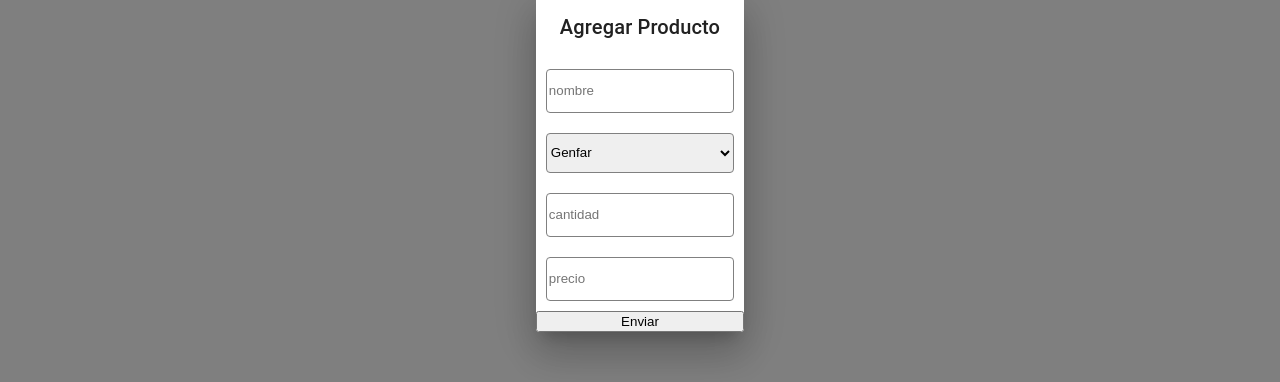
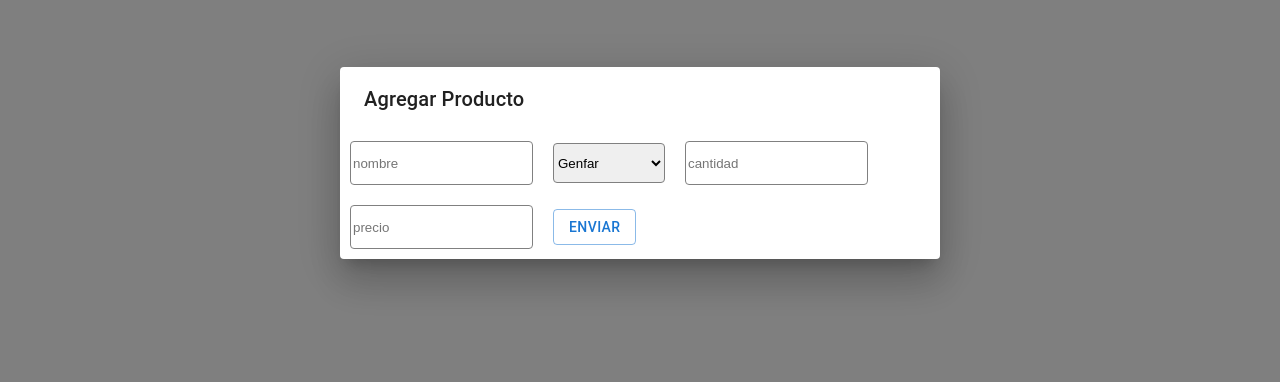
Before and after one commit to denis-nahuamel/mi-salud, a React (Create React App) app: page / in a window 1280 px wide. Both pictures are taken after a click on the button "ADD PRODUCT". Shown: the part 237-619 px from the top of the page. Built offline with nearby package versions, Linux system fonts and the light colour scheme; no server answers.

Commit message:
add input component

```diff
--- /dev/null
+++ b/src/components/input-component.js
@@ -0,0 +1,9 @@
+/** @jsxImportSource @emotion/react */
+import { css } from "@emotion/react";
+import { input } from "../styles/product-style";
+const InputComponent = ({id,placeholder, type}) => {
+    return(
+        <input css={input} id={id} name={id} placeholder={placeholder} type={type?type:"text"} />
+    )
+}
+export default InputComponent
--- a/src/pages/add-product-dialog.js
+++ b/src/pages/add-product-dialog.js
@@ -6,10 +6,12 @@ import DialogTitle from '@mui/material/DialogTitle';
 import Dialog from '@mui/material/Dialog';
 import Select from '@mui/material/Select';
 
+import Button from '@mui/material/Button';
 import FormControl from '@mui/material/FormControl';
 import InputLabel from '@mui/material/InputLabel';
 import MenuItem from '@mui/material/MenuItem';
-import { containerDialog, input } from "../styles/product-style";
+import { button, containerDialog, input } from "../styles/product-style";
+import InputComponent from "../components/input-component";
 const AddProductDialog = (props) => {
     const { onClose, selectedValue, open } = props;
 
@@ -21,7 +23,6 @@ const AddProductDialog = (props) => {
         onClose(value);
     };
     const handleProduct = (event) => {
-        event.preventDefault();
         console.log(event)
     }
 
@@ -29,8 +30,8 @@ const AddProductDialog = (props) => {
         <div css={containerDialog}>
             <Dialog onClose={handleClose} open={open} css={containerDialog}>
                 <DialogTitle>Agregar Producto</DialogTitle>
-
-                <input placeholder="nombre" css={input}></input>
+                <form onSubmit={handleProduct}>
+                    <InputComponent placeholder={"nombre"} id={"nombre"} />
                     <select name="select" css={input}>
                         <option value="Genfar">Genfar</option>
                         <option value="GSK">GSK</option>
@@ -38,9 +39,10 @@ const AddProductDialog = (props) => {
                         <option value="FarmaIndustria">FarmaIndustria</option>
                     </select>
 
-                <input placeholder="cantidad" css={input}></input>
-                <input placeholder="precio" css={input}></input>
-                <button type="submit">Enviar</button>
+                    <InputComponent placeholder={"cantidad"} id={"cantidad"} type={"number"} />
+                    <InputComponent placeholder={"precio"} id={"precio"}  />
+                    <Button variant="outlined" css={button} type="submit">Enviar</Button>
+                </form>
 
             </Dialog>
         </div>
--- a/src/styles/product-style.js
+++ b/src/styles/product-style.js
@@ -22,3 +22,7 @@ export const input = css`
     border: 1px solid gray;
     height: 40px;
 `
+export const button = css`
+margin: 10px;
+
+`
```
Lines whose indentation alone changed are shown as unchanged.
